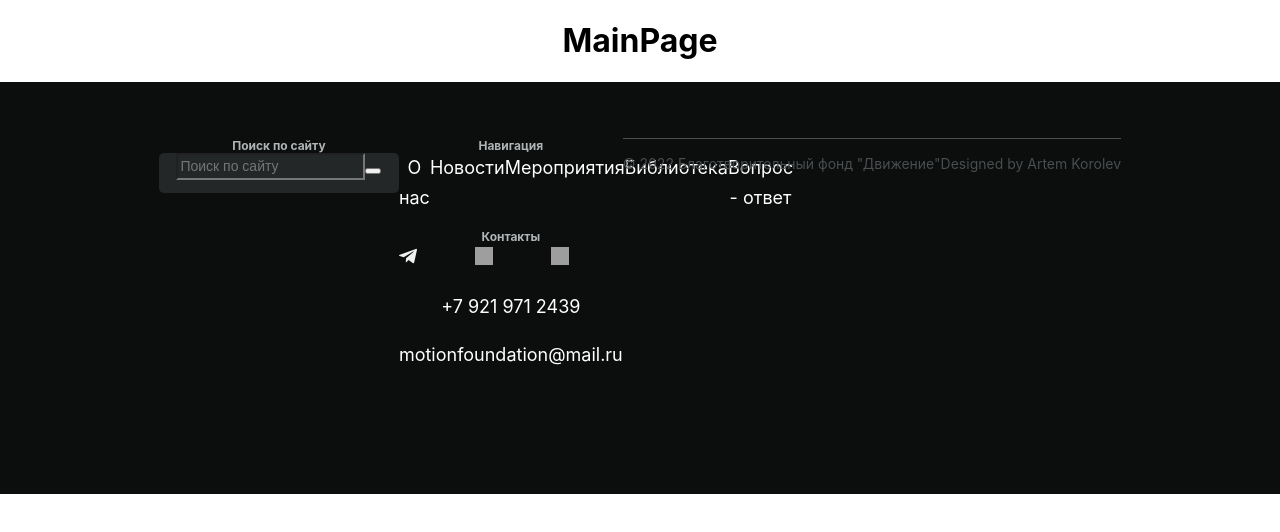
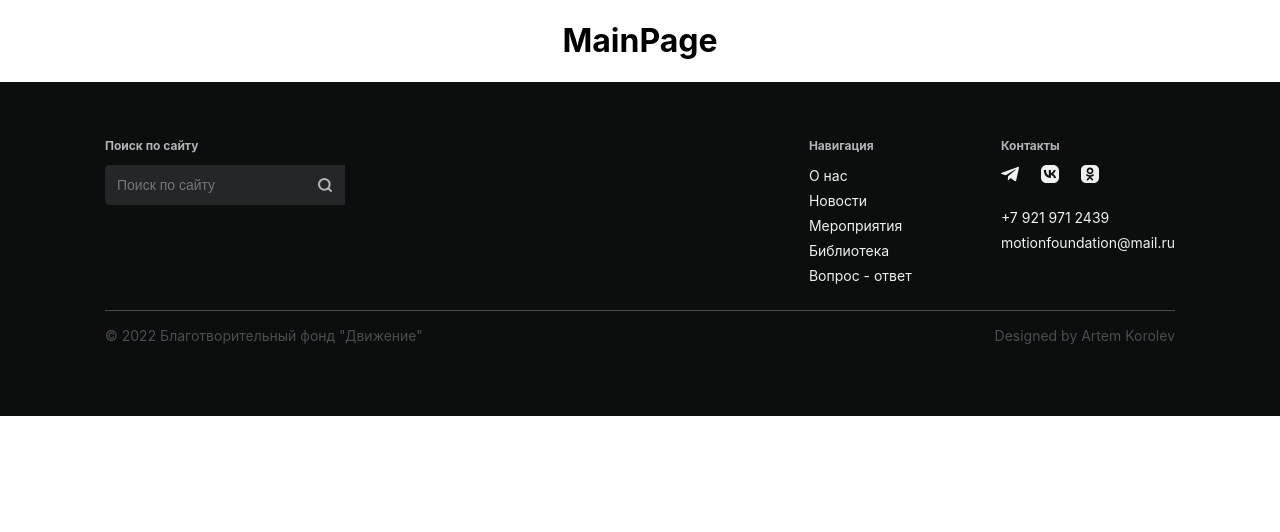
Before and after one commit to Phizick/NKO-project, a React (Create React App) app in the folder frontend/: page / in a window 1280 px wide. Shown: the top 532 px of the page. Built offline with nearby package versions, Linux system fonts and the light colour scheme; grey boxes are pictures that could not be loaded.

Commit message:
correction of styles and adaptive layout

```diff
--- a/frontend/src/components/Footer/Footer.css
+++ /dev/null
@@ -1,117 +0,0 @@
-.footer {
-  /* background-color: #1f1f1f;
-  color: white;
-  min-height: 350px;
-  margin: 0 auto;
-  display: flex;
-  justify-content: center; */
-  min-height: 300px;
-  padding: 56px 105px;
-  background-color: var(--Gradation-700);
-  color: var(--Gradation-300);
-  display: flex;
-  justify-content: center;
-}
-
-.footer__container {
-  display: flex;
-  justify-content: space-between;
-  box-sizing: border-box;
-}
-
-.footer__column-heading {
-  font: Inter;
-  font-size: 12px;
-  line-height: 15px;
-  font-weight: bold;
-  margin: 0;
-}
-
-.footer__column-find {
-  width: 240px;
-}
-
-.footer__column-links {
-  max-width: 192px;
-  line-height: 30px;
-  font-size: 18px;
-  font-weight: normal;
-  padding-left: 0;
-  margin-bottom: 16px;
-  text-decoration: none;
-  color: white;
-  display: flex;
-  justify-content: space-between;
-}
-
-.footer__column-link {
-  line-height: 30px;
-  font-size: 18px;
-  font-weight: normal;
-  padding-left: 0;
-  text-decoration: none;
-  color: white;
-  transition-duration: 1s;
-}
-
-.footer__column-link:hover {
-  opacity: 0.5;
-}
-
-
-
-.footer__social-icon {
-  width: 18px;
-  height: 18px;
-  padding-right: 22px;
-  text-decoration: none;
-}
-
-.footer__content_copyright {
-  display: flex;
-  justify-content: space-between;
-  border-top: 1px solid var(--Gradation-500);
-}
-
-.footer__copyright {
-  font-family: Inter;
-  font-size: 14px;
-  line-height: 21px;
-  color: var(--Gradation-500);
-}
-
-.footer__column_content_info {
-  list-style: none;
-  padding-left: 0;
-  margin-top: 0;
-}
-
-.footer__column_content_social {
-  list-style: none;
-  padding-left: 0;
-  margin-top: 0;
-  margin-bottom: 16px;
-  margin-right: 0;
-}
-
-.footer__search-form {
-  width: 240px;
-  height: 40px;
-  background: var(--Gradation-600);
-  border-radius: 5px;
-}
-
-.footer__form-input {
-  background: var(--Gradation-600);
-  color: var(--Gradation-300);
-  font-size: 14px;
-  line-height: 21px;
-}
-
-.footer__form-button {
-  width: 40px;
-  height: 40px;
-  background: var(--Gradation-600);
-  background-image: url(../../images/lupa.svg);
-  background-position: cover;
-}
--- a/frontend/src/components/Footer/Footer.jsx
+++ b/frontend/src/components/Footer/Footer.jsx
@@ -1,50 +1,52 @@
 import React from "react";
-import "./Footer.css";
+import styles from './Footer.module.css';
 import telegram from "../../images/telegram.svg";
+import vk from "../../images/vk.svg";
+import ok from "../../images/ok.svg";
 
 function Footer() {
   return (
-    <footer className="footer">
-      <div className="footer__container">
-        <div className="footer__column-find">
-          <h3 class="footer__column-heading">Поиск по сайту</h3>
-            <form className="footer__search-form" >
-              <input type="search" className="footer__form-input" placeholder="Поиск по сайту"/>
-              <button className="footer__form-btn"></button>
+    <footer className={styles.footer}>
+      <div className={styles.container}>
+        <div className={styles.columnfind}>
+          <h3 className={styles.heading}>Поиск по сайту</h3>
+            <form className={styles.searchform} >
+              <input type="search" className={styles.forminput} placeholder="Поиск по сайту"/>
+              <button className={styles.formbtn}></button>
             </form>
         </div>
-        <div className="footer__column_content">
-          <div className="footer__column_content_info">
-            <h3 className="footer__column-heading">Навигация</h3>
-            <nav className="footer__column-links">
-              <a href='/aboutus' className="footer__column-link">О нас</a>
-              <a href='/news' className="footer__column-link">Новости</a>
-              <a href='/events' className="footer__column-link">Мероприятия</a>
-              <a href='/library' className="footer__column-link">Библиотека</a>
-              <a href='/boardquest' className="footer__column-link">Вопрос - ответ</a>
+        <div className={styles.content}>
+          <div className={styles.contentinfo}>
+            <h3 className={styles.heading}>Навигация</h3>
+            <nav className={styles.links}>
+              <a href='/aboutus' className={styles.link}>О нас</a>
+              <a href='/news' className={styles.link}>Новости</a>
+              <a href='/events' className={styles.link}>Мероприятия</a>
+              <a href='/library' className={styles.link}>Библиотека</a>
+              <a href='/boardquest' className={styles.link}>Вопрос - ответ</a>
             </nav>
           </div>
-          <div className="footer__column_content_social">
-            <h3 className="footer__column-heading">Контакты</h3>
-            <nav className="footer__column-links">
-              <a href='#' className="footer__column-link">
-                <img src={telegram} alt="Телеграм" className="footer__social-icon"/>
+          <div className={styles.contentsocial}>
+            <h3 className={styles.heading}>Контакты</h3>
+            <nav className={styles.sociallinks}>
+              <a href='#' className={styles.sociallink} target="_blank">
+                <img src={telegram} alt="Телеграм" className={styles.socialicon}/>
               </a>
-              <a href='https://vk.com/fondmotionfoundation' className="footer__column-link">
-                <img src="images/vk.svg" alt="ВКонтакте" className="footer__social-icon"/>
+              <a href='https://vk.com/fondmotionfoundation' className={styles.link} target="_blank">
+                <img src={vk} className={styles.socialicon}/>
               </a>
-              <a href='#' className="footer__column-link">
-                <img src="images/ok.svg" alt="Одноклассники" className="footer__social-icon"/>
+              <a href='#' className={styles.link} target="_blank">
+                <img src={ok} alt="Одноклассники" className={styles.socialicon}/>
               </a>
             </nav>
-            <p className="footer__column-link">+7 921 971 2439</p>
-            <p className="footer__column-link">motionfoundation@mail.ru</p>
+            <p className={styles.info}>+7 921 971 2439</p>
+            <p className={styles.info}>motionfoundation@mail.ru</p>
           </div>
         </div>
       </div>
-      <div className="footer__content_copyright">
-        <p className="footer__copyright">&copy; 2022 Благотворительный фонд "Движение"</p>
-        <p className="footer__copyright">Designed by Artem Korolev</p>
+      <div className={styles.contentcopyright}>
+        <p className={styles.copyright}>&copy; 2022 Благотворительный фонд "Движение"</p>
+        <p className={styles.copyright}>Designed by Artem Korolev</p>
       </div>
     </footer>
   );
--- /dev/null
+++ b/frontend/src/components/Footer/Footer.module.css
@@ -0,0 +1,191 @@
+.footer {
+  padding: 56px 105px;
+  background-color: var(--Gradation-700);
+  color: var(--Gradation-300);
+}
+
+.container {
+  display: flex;
+  justify-content: space-between;
+  box-sizing: border-box;
+}
+
+.columnfind {
+  width: 240px;
+}
+
+.searchform {
+  width: 240px;
+  height: 40px;
+  background: var(--Gradation-600);
+  border-radius: 5px;
+  display: flex;
+}
+
+.forminput {
+  width: 200px;
+  height: 40px;
+  border-radius: 5px;
+  background: var(--Gradation-600);
+  color: var(--Gradation-300);
+  font-size: 14px;
+  line-height: 21px;
+  padding: 0;
+  padding-left: 12px;
+  border: none;
+}
+
+.formbtn {
+  width: 40px;
+  height: 40px;
+  background: var(--Gradation-600);
+  background-image: url(../../images/lupa.svg);
+  background-position: center;
+  background-repeat: no-repeat;
+  border: none;
+}
+
+.heading {
+  font: Inter;
+  font-size: 12px;
+  line-height: 15px;
+  font-weight: bold;
+  margin: 0;
+  margin-bottom: 12px;
+  text-align: start;
+}
+
+.content {
+  display: flex;
+  flex-direction: row;
+}
+
+.links {
+  line-height: 30px;
+  font-size: 18px;
+  font-weight: normal;
+  padding-left: 0;
+  display: flex;
+  flex-direction: column;
+  align-items: flex-start;
+}
+
+.sociallinks {
+  display: flex;
+  justify-content: flex-start;
+  height: 20px;
+  margin-bottom: 22px;
+}
+
+.sociallink {
+  text-decoration: none;
+  color: var(--Gradation-200);
+  transition-duration: 1s;
+}
+
+.link {
+  font-size: 14px;
+  line-height: 21px;
+  font-weight: 400;
+  padding-left: 0;
+  margin-bottom: 4px;
+  text-decoration: none;
+  color: var(--Gradation-200);
+  transition-duration: 1s;
+}
+
+.link:last-child {
+  margin-bottom: 24px;
+}
+
+.link:hover {
+  opacity: 0.5;
+}
+
+.socialicon {
+  width: 18px;
+  height: 18px;
+  padding-right: 22px;
+  text-decoration: none;
+}
+
+.contentcopyright {
+  display: flex;
+  justify-content: space-between;
+  border-top: 1px solid var(--Gradation-500);
+}
+
+.copyright {
+  font-family: Inter;
+  font-size: 14px;
+  line-height: 21px;
+  color: var(--Gradation-500);
+}
+
+.contentinfo {
+  width: 192px;
+}
+
+.info {
+  font-size: 14px;
+  line-height: 21px;
+  font-weight: 400;
+  color: var(--Gradation-200);
+  margin: 0;
+  margin-bottom: 4px;
+  text-align: start;
+}
+
+.contentsocial {
+  list-style: none;
+  padding-left: 0;
+  margin-top: 0;
+  margin-bottom: 16px;
+  margin-right: 0;
+}
+
+@media screen and (max-width: 900px) {
+  .footer {
+    padding: 50px 50px;
+  }
+
+  .contentinfo {
+    width: 150px;
+  }
+}
+
+@media screen and (max-width: 700px) {
+  .footer {
+    padding: 40px 16px 20px;
+  }
+
+  .columnfind {
+    margin: 0 auto 24px;
+  }
+
+  .content {
+    margin: 0 auto;
+  }
+
+  .container {
+    flex-direction: column;
+  }
+
+  .contentinfo {
+    width: 150px;
+  }
+}
+
+@media screen and (max-width: 500px) {
+  .contentcopyright {
+    flex-direction: column;
+  }
+
+  .copyright {
+    margin: 0;
+  }
+
+  .copyright:first-child {
+    margin-top: 20px;
+  }
+}
```
